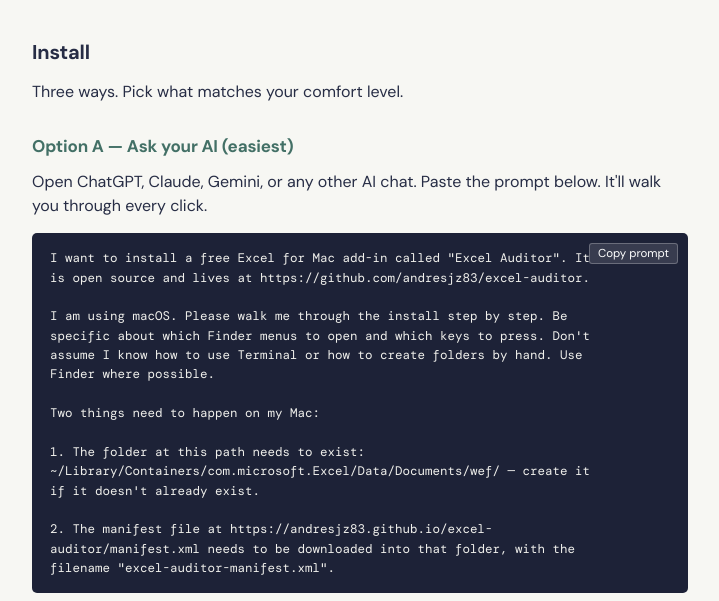
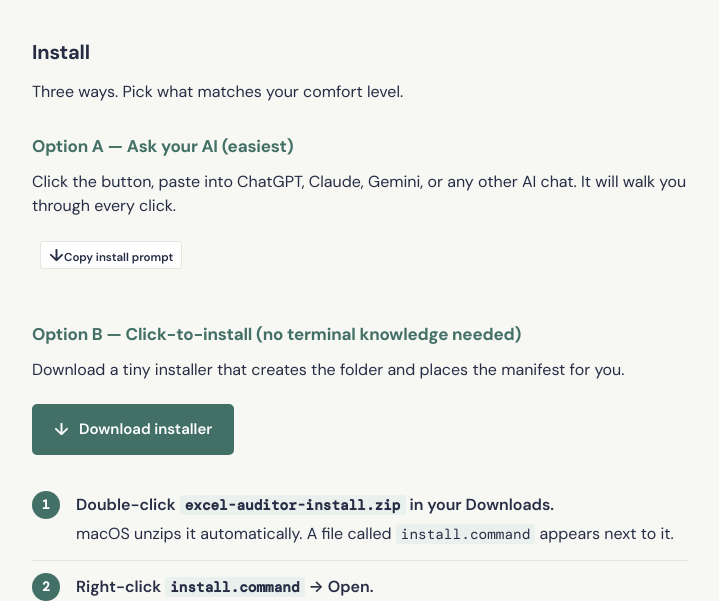
Before and after one commit to andresjz83/excel-auditor, a website: page docs/index.html in a window 1280 px wide. Shown: the part 175-776 px from the top of the page, without its empty margins (280-999 px from the left). Drawn offline with nearby package versions, Linux system fonts and the light colour scheme.

Commit message:
Hide AI install prompt visually; expose only the Copy button

```diff
--- a/docs/index.html
+++ b/docs/index.html
@@ -99,9 +99,10 @@
   <p>Three ways. Pick what matches your comfort level.</p>
 
   <h3>Option A — Ask your AI (easiest)</h3>
-  <p>Open ChatGPT, Claude, Gemini, or any other AI chat. Paste the prompt below. It'll walk you through every click.</p>
+  <p>Click the button, paste into ChatGPT, Claude, Gemini, or any other AI chat. It will walk you through every click.</p>
   <div class="prompt-block">
-    <pre id="ai-prompt">I want to install a free Excel for Mac add-in called "Excel Auditor". It is open source and lives at https://github.com/andresjz83/excel-auditor.
+    <button class="download copy-prompt-cta copy-btn" data-copy-target="ai-prompt">Copy install prompt</button>
+    <pre id="ai-prompt" hidden>I want to install a free Excel for Mac add-in called "Excel Auditor". It is open source and lives at https://github.com/andresjz83/excel-auditor.
 
 I am using macOS. Please walk me through the install step by step. Be specific about which Finder menus to open and which keys to press. Don't assume I know how to use Terminal or how to create folders by hand. Use Finder where possible.
 
@@ -116,7 +117,6 @@
 - I open the auditor each Excel session via Insert → Add-ins → Excel Auditor in Excel's menu bar.
 
 (If you happen to be a coding agent like Claude Code or Cursor with access to my computer, feel free to just run the install yourself. Otherwise walk me through it in chat.)</pre>
-    <button class="copy-btn copy-prompt" data-copy-target="ai-prompt">Copy prompt</button>
   </div>
 
   <h3>Option B — Click-to-install (no terminal knowledge needed)</h3>
```
